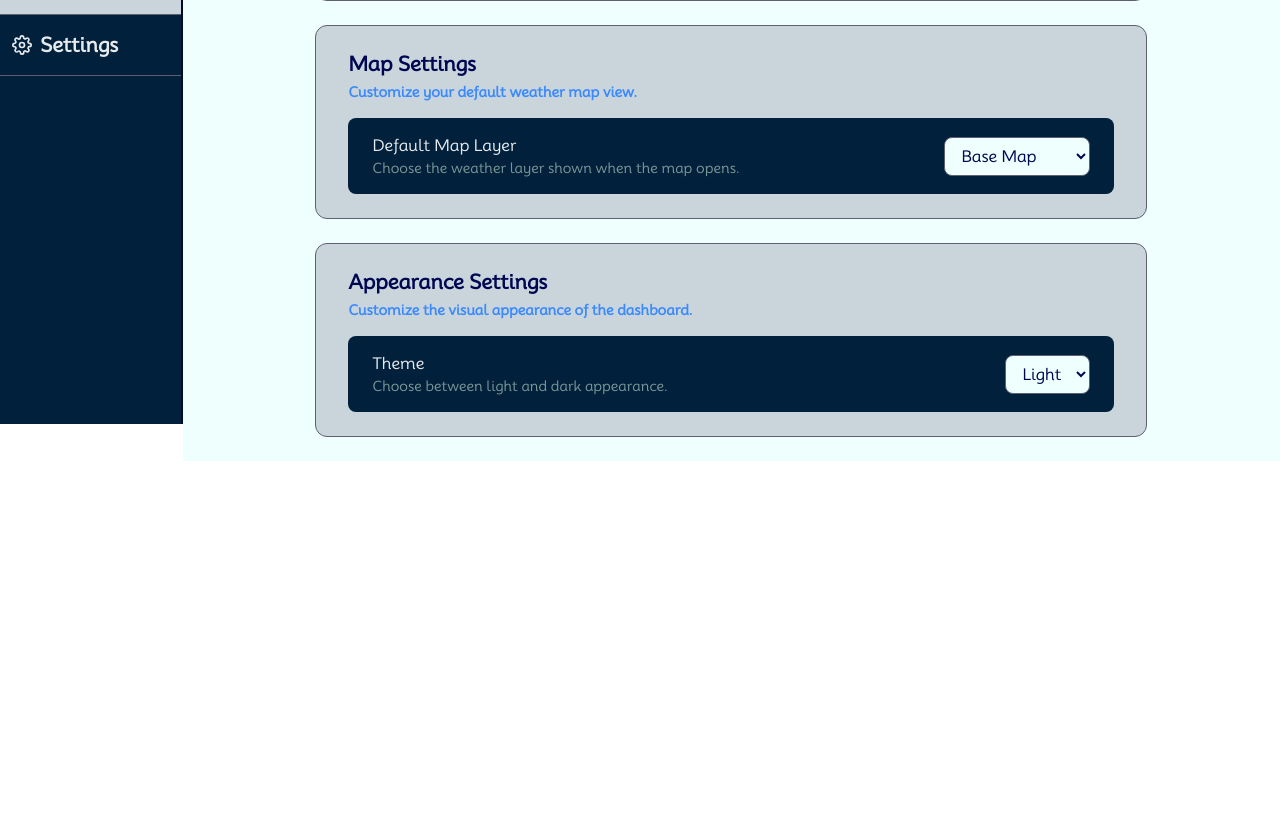
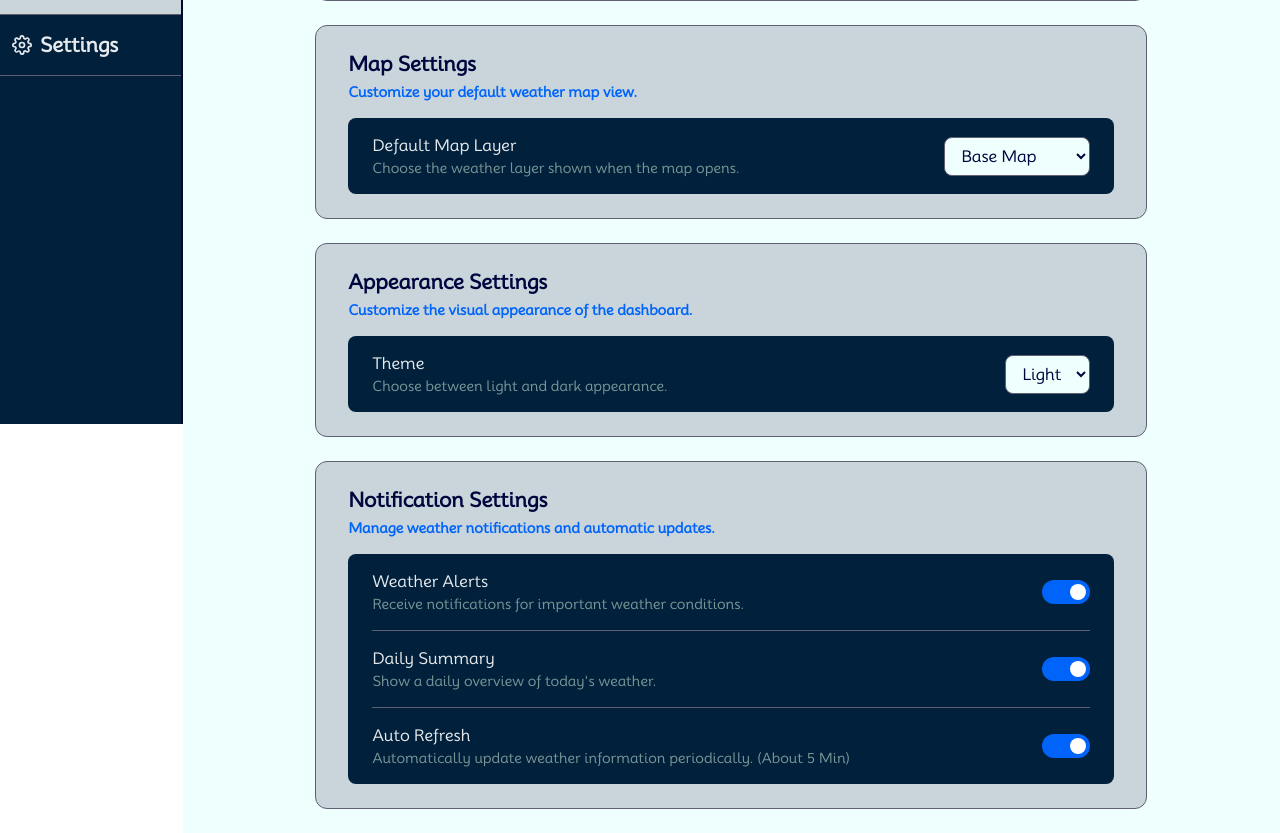
Before and after one commit to kamaleshs-codes/CodeOrbit_WeatherDashboard, a React (Vite) app: page /settings in a window 1280 px wide. Shown: the part 440-1273 px from the top of the page. Before the commit the page ends 901 px from the top, so only its background shows below. Built offline with nearby package versions, Linux system fonts and the light colour scheme; no server answers.

Commit message:
Planned notification settings features and implemented notification UI

```diff
--- /dev/null
+++ b/src/components/ui/Toggle.jsx
@@ -0,0 +1,19 @@
+import React from "react";
+
+export const Toggle = ({ checked, onChange }) => {
+  return (
+    <button
+      type='button'
+      onClick={() => onChange(!checked)}
+      className={`relative h-6 w-12 rounded-full transition-colors duration-200 ${
+        checked ? "bg-accent" : "bg-border-muted"
+      }`}
+      aria-pressed={checked}>
+      <span
+        className={`absolute left-1 top-1 h-4 w-4 rounded-full bg-white transition-transform duration-200 ${
+          checked ? "translate-x-6" : "translate-x-0"
+        }`}
+      />
+    </button>
+  );
+};
--- a/src/index.css
+++ b/src/index.css
@@ -11,9 +11,9 @@
   --primary: #c9d5da;
   --secondary: #00203b;
   --main: #eefffe;
-  --accent: #3b89ff;
+  --accent: #0064fa;
   --text-main: #e6eaed;
-  --text-muted: #000752;
+  --text-muted: #00053e;
   --text-light: #7a9596;
   --card-start: #09005c;
   --card-mid: #0034de;
@@ -27,7 +27,7 @@
 
 .dark {
   --primary: #161f32;
-  --secondary: #00102f;
+  --secondary: #000d26;
   --main: #111a2b;
   --accent: #00fbff;
   --text-main: #78ceff;
--- a/src/pages/Settings.jsx
+++ b/src/pages/Settings.jsx
@@ -1,6 +1,7 @@
 import React from "react";
 import { useSettings } from "../context/SettingsContext";
 import { PageHeader } from "../components/PageHeader";
+import { Toggle } from "../components/ui/Toggle";
 
 export const Settings = () => {
   const { settings, updateSettings } = useSettings();
@@ -111,6 +112,54 @@ export const Settings = () => {
             </div>
           </div>
         </div>
+
+        <div className='rounded-xl border border-border-muted bg-primary px-8 py-6 mt-6'>
+          <div className='mb-4'>
+            <h3 className='text-xl font-semibold'>Notification Settings</h3>
+            <p className='text-sm text-accent mt-1 font-semibold'>
+              Manage weather notifications and automatic updates.
+            </p>
+          </div>
+          <div className='bg-secondary text-text-main rounded-lg px-6'>
+            <div className='flex items-center justify-between border-b border-border-muted py-4'>
+              <div>
+                <h4 className='font-medium'>Weather Alerts</h4>
+                <p className='text-sm text-text-light'>
+                  Receive notifications for important weather conditions.
+                </p>
+              </div>
+              <Toggle
+                checked={settings.weatherAlerts}
+                onChange={(value) => updateSettings("weatherAlerts", value)}
+              />
+            </div>
+            <div className='flex items-center justify-between border-b border-border-muted py-4'>
+              <div>
+                <h4 className='font-medium'>Daily Summary</h4>
+                <p className='text-sm text-text-light'>
+                  Show a daily overview of today's weather.
+                </p>
+              </div>
+              <Toggle
+                checked={settings.dailySummary}
+                onChange={(value) => updateSettings("dailySummary", value)}
+              />
+            </div>
+            <div className='flex items-center justify-between py-4'>
+              <div>
+                <h4 className='font-medium'>Auto Refresh</h4>
+                <p className='text-sm text-text-light'>
+                  Automatically update weather information periodically. (About
+                  5 Min)
+                </p>
+              </div>
+              <Toggle
+                checked={settings.autoRefresh}
+                onChange={(value) => updateSettings("autoRefresh", value)}
+              />
+            </div>
+          </div>
+        </div>
       </main>
     </section>
   );
```
